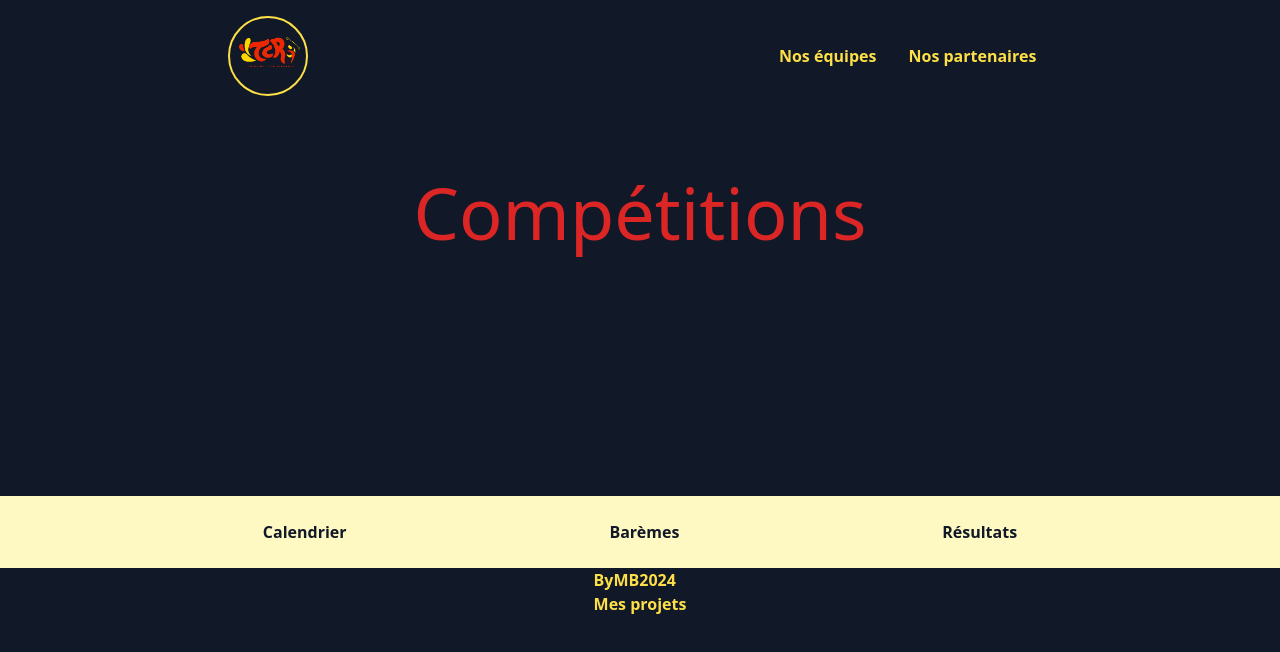
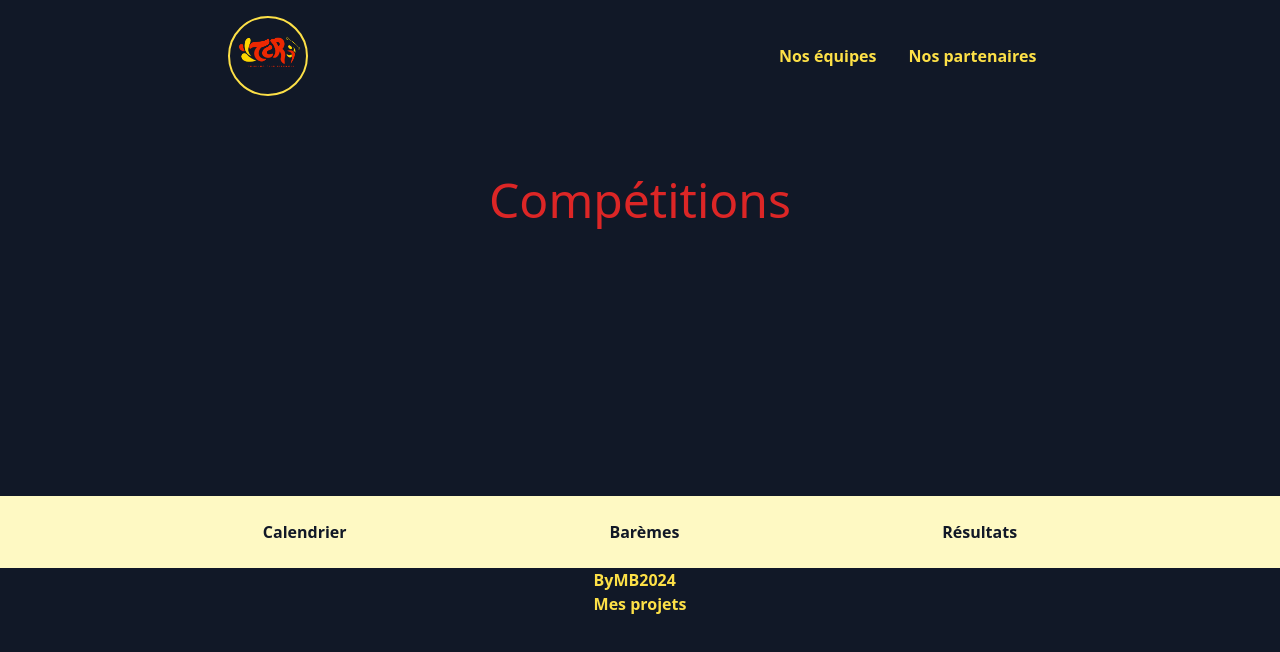
Before and after one commit to Marjo-dev31/TCR, an Angular app: page /competition in a window 1280 px wide. Shown: the top 652 px of the page. Built offline with nearby package versions, Linux system fonts and the light colour scheme.

Commit message:
feat(responisve): competitions component done

```diff
--- a/src/app/pages/competition/competition.component.html
+++ b/src/app/pages/competition/competition.component.html
@@ -1,7 +1,6 @@
 <main class="">
-  <h1 class="text-7xl text-red-600 text-center my-20 h-60">Compétitions</h1>
-  <!-- <div class="rotate-180"><h2 class="text-7xl bg-gradient-to-t from-red-600/50 to-red-600/0 text-center mb-20 [transform:rotateY(180deg)] text-transparent bg-clip-text">Compétitions</h2></div> -->
-
+  <h1 class="text-5xl text-red-600 text-center my-20 md:h-60">Compétitions</h1>
+  <!-- mirror text <div class="rotate-180"><h2 class="text-7xl bg-gradient-to-t from-red-600/50 to-red-600/0 text-center mb-20 [transform:rotateY(180deg)] text-transparent bg-clip-text">Compétitions</h2></div> -->
   <app-competition-navbar></app-competition-navbar>
   <router-outlet></router-outlet>
 </main>
```
